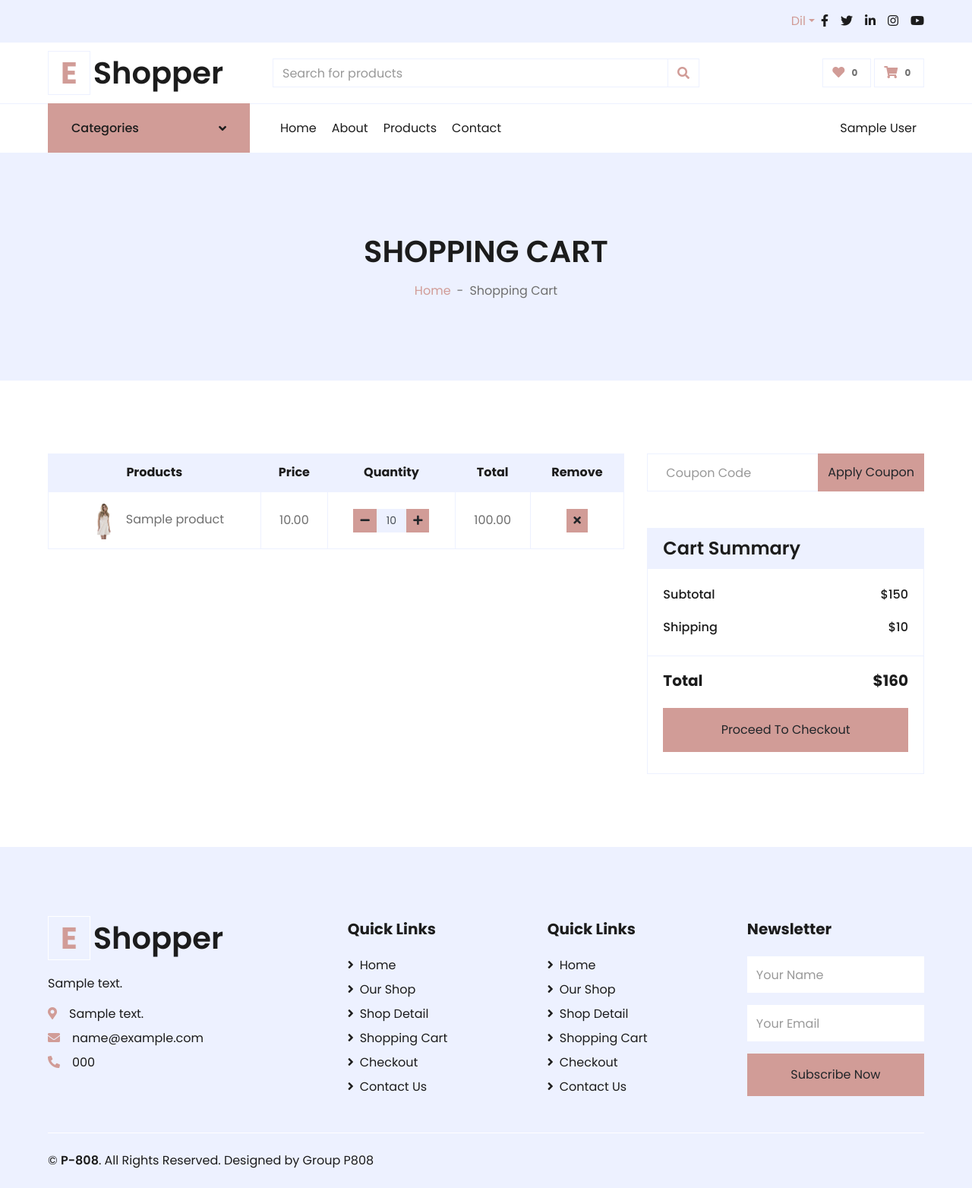
After one commit to BakuCodeRepos/p808, a Django app: page /en/basket in a window 1280 px wide. The commit adds this page. Shown: the whole page at 76% size. Run offline with Django 4.2, Linux system fonts and the light colour scheme; a user stored in the database is signed in; tables that the repository leaves empty hold one stand-in row (values such as "Sample post"); some libraries are stand-ins or nearby versions.

Commit message:
add to cart added

```diff
--- a/app/app/urls.py
+++ b/app/app/urls.py
@@ -14,6 +14,7 @@ urlpatterns += i18n_patterns(
     path("", include("about.urls")),
     path("", include("contact.urls")),
     path('', include('product.urls')),
+    path('', include('order.urls')),
     path('product-api/', include('product.api.urls')),
     path('i18n/', include('django.conf.urls.i18n')),
 )
--- /dev/null
+++ b/app/order/urls.py
@@ -0,0 +1,7 @@
+from django.urls import path
+
+from . import views
+
+urlpatterns = [
+    path('basket', views.basket, name='basket'),
+]
--- a/app/order/views.py
+++ b/app/order/views.py
@@ -1,3 +1,9 @@
 from django.shortcuts import render
+from product.models import ProductItem
 
-# Create your views here.
+
+def basket(request):
+    context = {
+        'items': ProductItem.objects.filter(user=request.user, status=0)
+    }
+    return render(request, 'order/basket.html', context)
--- a/app/product/api/views.py
+++ b/app/product/api/views.py
@@ -10,7 +10,7 @@ class ProductItemCreateAPIView(generics.CreateAPIView):
     serializer_class = ProductItemSerializer
 
     def post(self, request, *args, **kwargs):
-        serializer = self.serializer_class(data=request.data, context={"request": request})
+        serializer = self.serializer_class(data=request.data)
         serializer.is_valid(raise_exception=True)
         instance = serializer.save()
         instance.user = request.user
--- a/app/templates/base/index.html
+++ b/app/templates/base/index.html
@@ -90,7 +90,7 @@
                     <i class="fas fa-heart text-primary"></i>
                     <span class="badge">0</span>
                 </a>
-                <a href="" class="btn border">
+                <a href="{% url 'basket' %}" class="btn border">
                     <i class="fas fa-shopping-cart text-primary"></i>
                     <span class="badge">0</span>
                 </a>
@@ -277,6 +277,11 @@
 
     <!-- Template Javascript -->
     <script src="{% static 'js/main.js' %}"></script>
+    <script>
+        let csrftoken_ = "{{ csrf_token }}"
+    </script>
+    {% block js %}
+    {% endblock %}
 </body>
 
 </html>
--- /dev/null
+++ b/app/templates/order/basket.html
@@ -0,0 +1,95 @@
+{% extends "base/index.html" %}
+{% load static i18n %}
+
+{% block content %}
+    <!-- Page Header Start -->
+    <div class="container-fluid bg-secondary mb-5">
+        <div class="d-flex flex-column align-items-center justify-content-center" style="min-height: 300px">
+            <h1 class="font-weight-semi-bold text-uppercase mb-3">Shopping Cart</h1>
+            <div class="d-inline-flex">
+                <p class="m-0"><a href="">Home</a></p>
+                <p class="m-0 px-2">-</p>
+                <p class="m-0">Shopping Cart</p>
+            </div>
+        </div>
+    </div>
+    <!-- Page Header End -->
+
+
+    <!-- Cart Start -->
+    <div class="container-fluid pt-5">
+        <div class="row px-xl-5">
+            <div class="col-lg-8 table-responsive mb-5">
+                <table class="table table-bordered text-center mb-0">
+                    <thead class="bg-secondary text-dark">
+                        <tr>
+                            <th>Products</th>
+                            <th>Price</th>
+                            <th>Quantity</th>
+                            <th>Total</th>
+                            <th>Remove</th>
+                        </tr>
+                    </thead>
+                    <tbody class="align-middle">
+                        {% for item in items %}
+                            <tr>
+                                <td class="align-middle"><img src="img/product-1.jpg" alt="" style="width: 50px;"> {{ item.product.name }}</td>
+                                <td class="align-middle">{{ item.product.price }}</td>
+                                <td class="align-middle">
+                                    <div class="input-group quantity mx-auto" style="width: 100px;">
+                                        <div class="input-group-btn">
+                                            <button class="btn btn-sm btn-primary btn-minus" >
+                                            <i class="fa fa-minus"></i>
+                                            </button>
+                                        </div>
+                                        <input type="text" class="form-control form-control-sm bg-secondary text-center" value="{{ item.quantity }}">
+                                        <div class="input-group-btn">
+                                            <button class="btn btn-sm btn-primary btn-plus">
+                                                <i class="fa fa-plus"></i>
+                                            </button>
+                                        </div>
+                                    </div>
+                                </td>
+                                <td class="align-middle">{{ item.get_total_price }}</td>
+                                <td class="align-middle"><button class="btn btn-sm btn-primary"><i class="fa fa-times"></i></button></td>
+                            </tr>
+                        {% endfor %}
+                    </tbody>
+                </table>
+            </div>
+            <div class="col-lg-4">
+                <form class="mb-5" action="">
+                    <div class="input-group">
+                        <input type="text" class="form-control p-4" placeholder="Coupon Code">
+                        <div class="input-group-append">
+                            <button class="btn btn-primary">Apply Coupon</button>
+                        </div>
+                    </div>
+                </form>
+                <div class="card border-secondary mb-5">
+                    <div class="card-header bg-secondary border-0">
+                        <h4 class="font-weight-semi-bold m-0">Cart Summary</h4>
+                    </div>
+                    <div class="card-body">
+                        <div class="d-flex justify-content-between mb-3 pt-1">
+                            <h6 class="font-weight-medium">Subtotal</h6>
+                            <h6 class="font-weight-medium">$150</h6>
+                        </div>
+                        <div class="d-flex justify-content-between">
+                            <h6 class="font-weight-medium">Shipping</h6>
+                            <h6 class="font-weight-medium">$10</h6>
+                        </div>
+                    </div>
+                    <div class="card-footer border-secondary bg-transparent">
+                        <div class="d-flex justify-content-between mt-2">
+                            <h5 class="font-weight-bold">Total</h5>
+                            <h5 class="font-weight-bold">$160</h5>
+                        </div>
+                        <button class="btn btn-block btn-primary my-3 py-3">Proceed To Checkout</button>
+                    </div>
+                </div>
+            </div>
+        </div>
+    </div>
+    <!-- Cart End -->
+{% endblock %}
```
Also changed, not shown: app/static/apps/product/createOrder.js (added, +45 -0 lines), app/templates/product/detail.html (+14 -6 lines).
